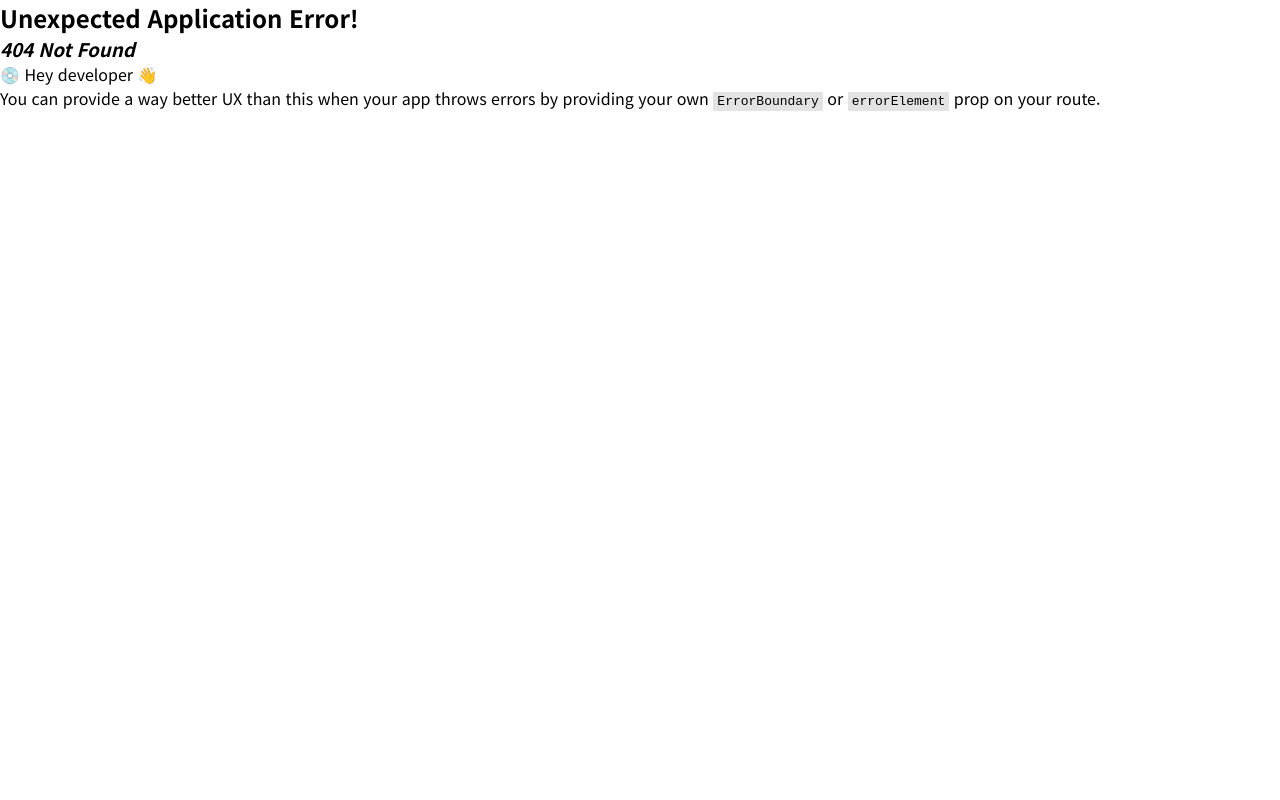
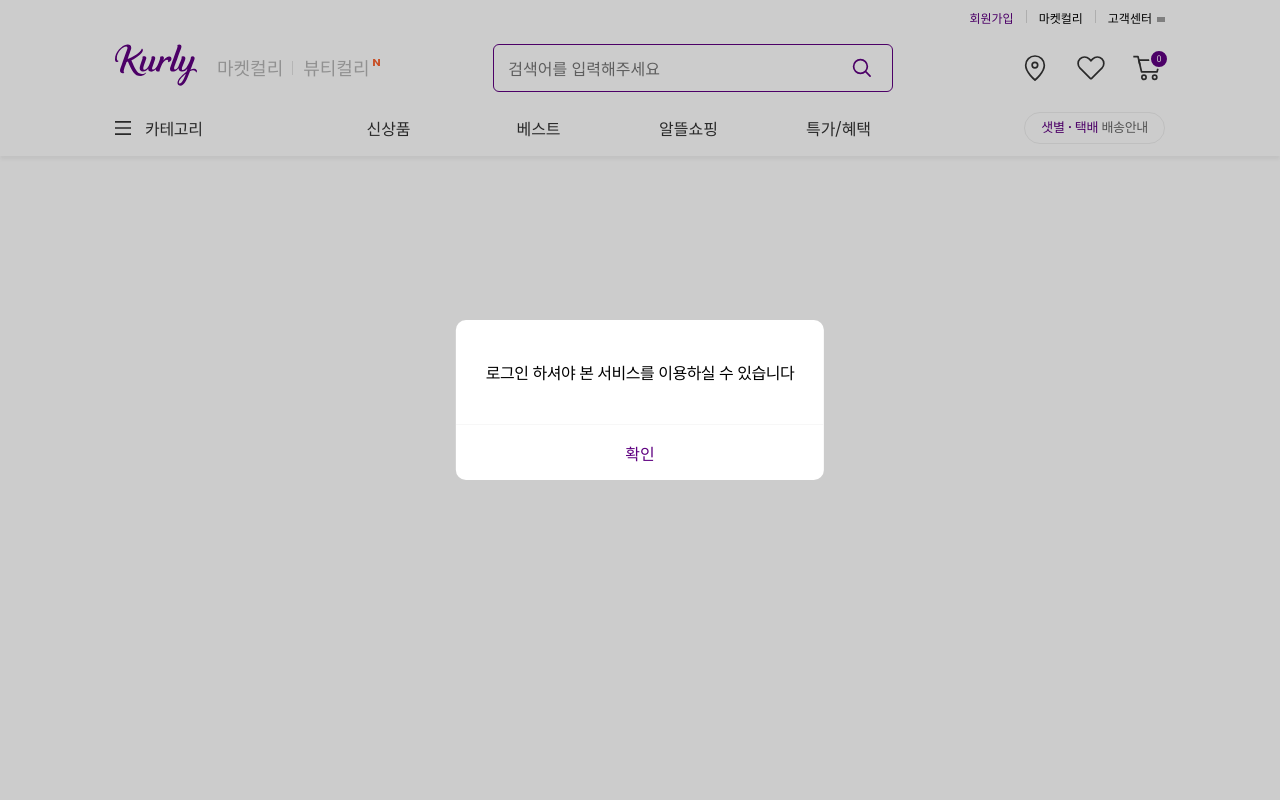
Before and after one commit to devbit4/market-kurly-clone, a React (Vite) app: page /mypage in a window 1280 px wide. Before the commit this address had no page. Shown: the top 800 px of the page. Built offline with nearby package versions, Linux system fonts and the light colour scheme; grey boxes are pictures that could not be loaded.

Commit message:
Feat: 헤더 내 alert 컴포넌트 & 기능 구현

```diff
--- /dev/null
+++ b/src/components/Alert/Alert.module.css
@@ -0,0 +1,31 @@
+.alert {
+	position: absolute;
+	top: 50%;
+	left: 50%;
+	border-radius: 10px;
+	background-color: #fff;
+	transform: translate(-50%, -50%);
+	overflow: hidden;
+}
+
+.alert p {
+	padding: 40px 30px;
+	font-size: 16px;
+	text-align: center;
+	letter-spacing: -0.5px;
+}
+
+.alert .btn_wrapper {
+	height: 56px;
+	border-top: 1px solid #f7f7f7;
+}
+
+.alert .btn_confirm {
+	display: block;
+	width: 100%;
+	height: 100%;
+	color: #5f0080;
+	font-size: 16px;
+	font-weight: 500;
+	text-align: center;
+}
--- /dev/null
+++ b/src/components/Alert/Alert.tsx
@@ -0,0 +1,25 @@
+import Overlay from '@components/Overlay/Overlay';
+
+import styles from './Alert.module.css';
+
+interface Alert {
+	text: string;
+	onConfirm: () => void;
+}
+
+const Alert = ({ text, onConfirm }: Alert) => {
+	return (
+		<Overlay onClick={onConfirm}>
+			<div className={styles.alert}>
+				<p>{text}</p>
+				<div className={styles.btn_wrapper}>
+					<button type='button' onClick={onConfirm} className={styles.btn_confirm}>
+						확인
+					</button>
+				</div>
+			</div>
+		</Overlay>
+	);
+};
+
+export default Alert;
--- a/src/components/Footer/Footer.tsx
+++ b/src/components/Footer/Footer.tsx
@@ -4,8 +4,10 @@ import FooterInfo from '@components/Footer/FooterInfo';
 
 import { IconEprivacy, IconISMS, IconToss, IconWoori, footerLinks, snsLinks } from './footer-lists';
 import styles from './Footer.module.css';
+import { useNavigate } from 'react-router-dom';
 
 const Footer = () => {
+	const navigate = useNavigate();
 	return (
 		<footer className={styles.footer}>
 			<Wrapper>
@@ -29,6 +31,7 @@ const Footer = () => {
 									className={styles.contact_group}
 									title='1:1문의'
 									description='365일,고객센터 운영시간에 순차적으로 답변드리겠습니다.'
+									onClick={() => navigate('/mypage/inquiry/list')}
 								/>
 							</li>
 							<li>
--- a/src/components/Header/Header.tsx
+++ b/src/components/Header/Header.tsx
@@ -1,4 +1,5 @@
-import { Link, NavLink } from 'react-router-dom';
+import { useEffect, useState } from 'react';
+import { Link, NavLink, useNavigate } from 'react-router-dom';
 
 import Wrapper from '@components/Wrapper/Wrapper';
 import Logo from '@components/Logo/Logo';
@@ -8,9 +9,9 @@ import HeaderCategories from '@components/Header/HeaderCategories';
 
 import { mainRoutes, themeRoutes, userRoutes } from './header-routes';
 import styles from './Header.module.css';
-import { useEffect, useState } from 'react';
 
 const Header = () => {
+	const navigate = useNavigate();
 	const [isScrolledDown, setIsScrolledDown] = useState(false);
 
 	useEffect(() => {
@@ -29,7 +30,9 @@ const Header = () => {
 		return () => window.removeEventListener('scroll', handleHeaderStyle);
 	}, [isScrolledDown]);
 
-	const handleFavoriteBtn = () => {};
+	const handleFavoriteBtn = () => {
+		navigate('/mypage/pick/list');
+	};
 
 	const handleCartBtn = () => {};
 
--- a/src/components/Header/header-routes.ts
+++ b/src/components/Header/header-routes.ts
@@ -29,7 +29,7 @@ export const userRoutes = [
 		subRoutes: [
 			{ name: '공지사항', link: '/' },
 			{ name: '자주하는 질문', link: '/' },
-			{ name: '1:1 문의', link: '/' },
+			{ name: '1:1 문의', link: '/mypage/inquiry/list' },
 			{ name: '대량 주문 문의', link: '/' },
 		],
 	},
--- a/src/components/Modal/Modal.module.css
+++ b/src/components/Modal/Modal.module.css
@@ -1,15 +1,3 @@
-.overlay {
-	position: fixed;
-	width: 100%;
-	height: 100%;
-	top: 0;
-	bottom: 0;
-	left: 0;
-	right: 0;
-	background: rgba(0, 0, 0, 0.2);
-	z-index: 9999;
-}
-
 .modalWrap {
 	width: 600px;
 	height: fit-content;
--- a/src/components/Modal/Modal.tsx
+++ b/src/components/Modal/Modal.tsx
@@ -2,6 +2,7 @@
 import { useCallback, useRef } from 'react';
 import styles from './Modal.module.css';
 import ModalContainer from './ModalContainer';
+import Overlay from '@components/Overlay/Overlay';
 
 type Props = {
 	children: React.ReactNode;
@@ -25,7 +26,7 @@ const Modal = ({ children, onClose, onSubmit, id }: Props) => {
 
 	return (
 		<ModalContainer>
-			<div className={styles.overlay}>
+			<Overlay>
 				<div className={styles.modalWrap} ref={modalRef}>
 					<div className={styles.closeButton} onClick={handleClose}>
 						닫기
@@ -39,7 +40,7 @@ const Modal = ({ children, onClose, onSubmit, id }: Props) => {
 						<h1> {children}</h1>
 					</div>
 				</div>
-			</div>
+			</Overlay>
 		</ModalContainer>
 	);
 };
--- /dev/null
+++ b/src/components/Overlay/Overlay.module.css
@@ -0,0 +1,11 @@
+.overlay {
+	position: fixed;
+	width: 100%;
+	height: 100%;
+	top: 0;
+	bottom: 0;
+	left: 0;
+	right: 0;
+	background: rgba(0, 0, 0, 0.2);
+	z-index: 9999;
+}
--- /dev/null
+++ b/src/components/Overlay/Overlay.tsx
@@ -0,0 +1,16 @@
+import styles from './Overlay.module.css';
+
+interface Overlay {
+	children: React.ReactNode;
+	onClick?: () => void;
+}
+
+const Overlay = ({ children, onClick }: Overlay) => {
+	return (
+		<div className={styles.overlay} onClick={onClick}>
+			{children}
+		</div>
+	);
+};
+
+export default Overlay;
--- a/src/global.css
+++ b/src/global.css
@@ -31,6 +31,10 @@ body {
 	font-family: 'Noto Sans KR', sans-serif;
 }
 
+main {
+	min-height: 1050px;
+}
+
 .sr_only {
 	position: absolute;
 	width: 1px;
```
Also changed, not shown: src/main.tsx (+10 -0 lines).
